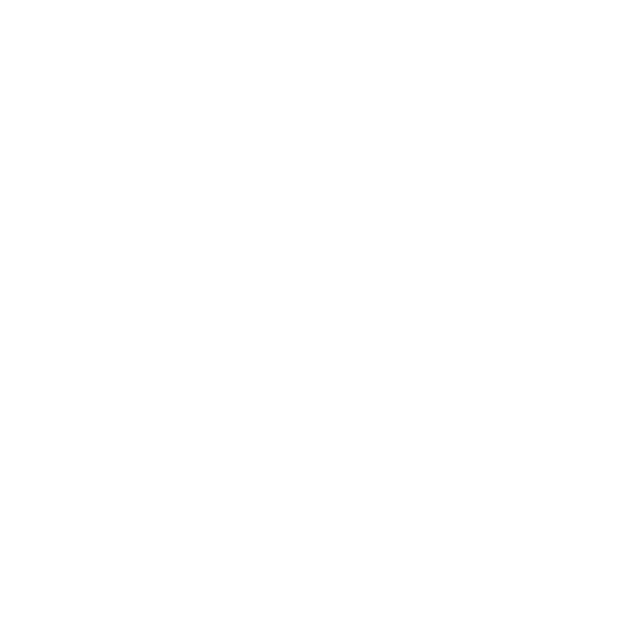
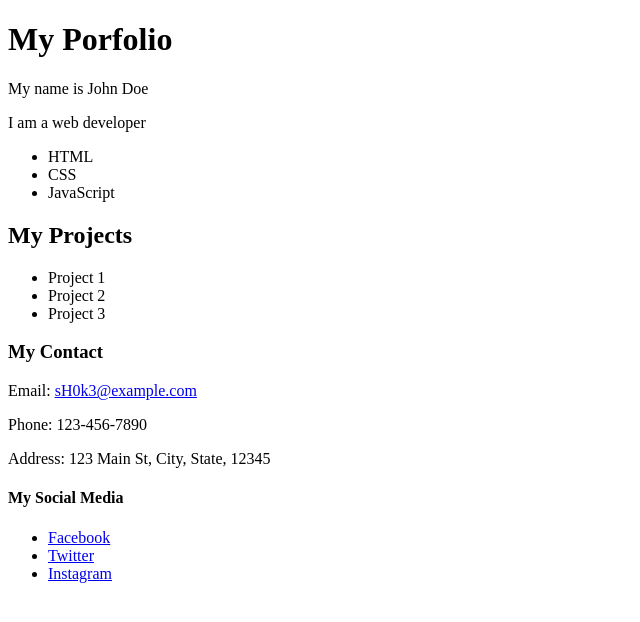
Before and after one commit to Monpro-web/second-portfolio, a plain HTML site: page index.html in a window 1280 px wide. Shown: the whole page, without its empty margins (0-640 px from the left). Drawn offline with Linux system fonts and the light colour scheme.

Commit message:
added index html

```diff
--- a/index.html
+++ b/index.html
@@ -4,6 +4,38 @@
     <meta charset="UTF-8">
     <meta name="viewport" content="width=device-width, initial-scale=1.0">
     <title>Second Portfolio</title>
+    <h1>My Porfolio</h1>
+    <p>My name is John Doe</p>
+    <p>I am a web developer</p>
+    <ul>
+        <li>HTML</li>
+        <li>CSS</li>
+        <li>JavaScript</li>
+    </ul>
+    <h2>My Projects</h2>
+
+    <ul>
+        <li>Project 1</li>
+        <li>Project 2</li>
+        <li>Project 3</li>
+    </ul>
+    <h3>My Contact</h3>
+    <p>Email:
+        <a href="mailto:sH0k3@example.com">sH0k3@example.com</a>
+    </p>
+    <p>Phone: 123-456-7890</p>
+    <p>Address: 123 Main St, City, State, 12345</p>
+    <h4>My Social Media</h4>
+    <ul>
+        <li>
+            <a href="https://www.facebook.com">Facebook</a>
+        </li>
+        <li>
+            <a href="https://www.twitter.com">Twitter</a>
+        </li>
+        <li>
+            <a href="https://www.instagram.com">Instagram</a>
+        </li>
 </head>
 <body>
 
```
